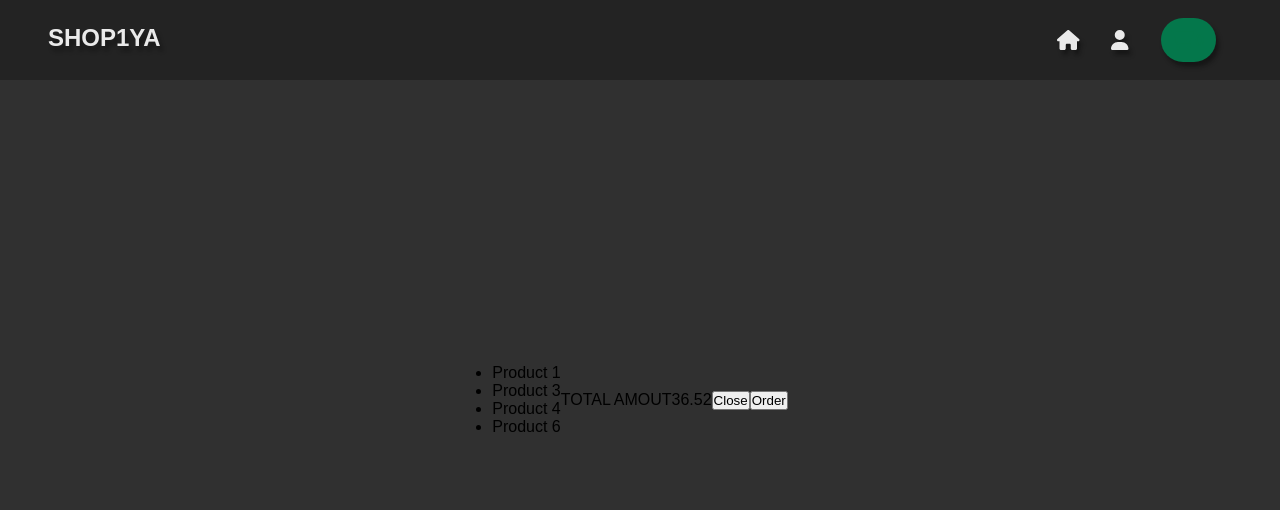
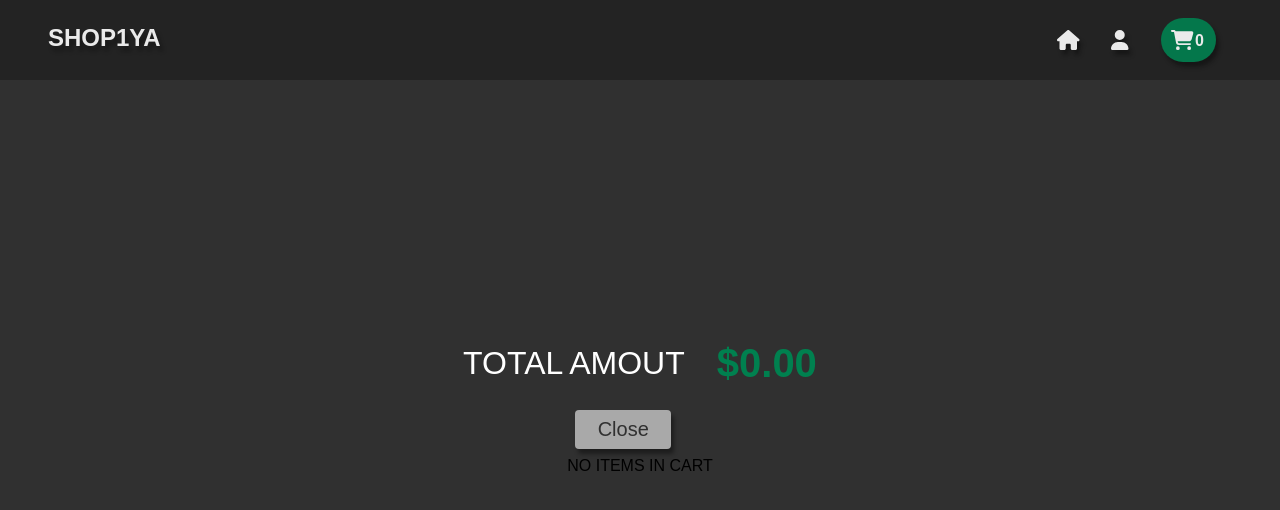
Before and after one commit to vanjaandrejic/shop1ya, a React (Vite) app: page /cart in a window 1280 px wide. Shown: the top 510 px of the page. Built offline with nearby package versions, Linux system fonts and the light colour scheme.

Commit message:
cart design

```diff
--- a/src/components/Cart/Cart.jsx
+++ b/src/components/Cart/Cart.jsx
@@ -1,36 +1,31 @@
 import React from "react";
+import { useContext } from "react";
 import classes from "./Cart.module.css";
+import CartContext from "../../store/cart-context";
+import CartItem from "./CartItem";
 
 const Cart = (props) => {
+  const cartCtx = useContext(CartContext);
+
+  const totalAmount = cartCtx.totalAmount.toFixed(2);
+
+  const hasItems = cartCtx.items.length > 0;
+
+  const cartItemRemoveHandler = (id) => {};
+
+  const cartItemAddHandler = (item) => {};
+
   const cartItems = (
     <ul className={classes.cartitems}>
-      {[
-        {
-          id: 1,
-          name: "Product 1",
-          title: "This is product 1 title",
-          price: 10.0,
-        },
-        {
-          id: 3,
-          name: "Product 3",
-          title: "This is product 3 title",
-          price: 12.0,
-        },
-        {
-          id: 4,
-          name: "Product 4",
-          title: "This is product 4 title",
-          price: 13.0,
-        },
-        {
-          id: 6,
-          name: "Product 6",
-          title: "This is product 6 title",
-          price: 15.0,
-        },
-      ].map((item) => (
-        <li>{item.name}</li>
+      {cartCtx.items.map((item) => (
+        <CartItem
+          key={item.id}
+          name={item.name}
+          amount={item.amount}
+          price={item.price}
+          onRemove={cartItemRemoveHandler}
+          onAdd={cartItemAddHandler}
+        />
       ))}
     </ul>
   );
@@ -40,11 +35,11 @@ const Cart = (props) => {
       {cartItems}
       <div className={classes.total}>
         <span>TOTAL AMOUT</span>
-        <span>36.52</span>
+        <span>${totalAmount}</span>
       </div>
       <div className={classes.actions}>
         <button>Close</button>
-        <button>Order</button>
+        {hasItems ? <button>Order</button> : <p>NO ITEMS IN CART</p>}
       </div>
     </div>
   );
--- a/src/components/Cart/Cart.module.css
+++ b/src/components/Cart/Cart.module.css
@@ -1,7 +1,46 @@
 .main {
   display: flex;
+  flex-direction: column;
   align-items: center;
   justify-content: center;
   background-color: #303030;
   height: 100vh;
 }
+
+.total {
+  color: white;
+  display: flex;
+  font-size: 2rem;
+  justify-content: center;
+  align-items: center;
+  padding: 1rem;
+}
+
+.total span {
+  padding: 0 1rem;
+}
+
+.total span:nth-child(2) {
+  color: rgb(0, 128, 79);
+  font-weight: bold;
+  font-size: 2.5rem;
+}
+
+.actions button {
+  padding: 0.5rem;
+  width: 6rem;
+  margin: 0.5rem 0.5rem;
+  text-align: center;
+  background-color: rgb(0, 128, 79);
+  color: white;
+  border: none;
+  border-radius: 4px;
+  font-size: 20px;
+  cursor: pointer;
+  filter: drop-shadow(3px 5px 2px rgb(0 0 0 / 0.4));
+}
+
+.actions button:nth-child(1) {
+  background-color: darkgray;
+  color: #303030;
+}
--- /dev/null
+++ b/src/components/Cart/CartItem.jsx
@@ -0,0 +1,21 @@
+import React from "react";
+import classes from "./CartItem.module.css";
+
+const CartItem = (props) => {
+  const price = props.price.toFixed(2);
+  return (
+    <div className={classes.container}>
+      <h1 className={classes.name}>{props.name}</h1>
+      <div className={classes.summary}>
+        <span className={classes.amount}>x{props.amount}</span>
+        <span className={classes.price}> ${price} </span>
+      </div>
+      <div className={classes.actions}>
+        <button>-</button>
+        <button>+</button>
+      </div>
+    </div>
+  );
+};
+
+export default CartItem;
--- /dev/null
+++ b/src/components/Cart/CartItem.module.css
@@ -0,0 +1,39 @@
+.container {
+  display: flex;
+  flex-direction: row;
+  border-radius: 4px;
+  background-color: #242424;
+  padding: 1.2rem;
+  margin: 1rem;
+  color: white;
+  filter: drop-shadow(3px 5px 2px rgb(0 0 0 / 0.4));
+}
+
+.summary {
+  margin: auto;
+  padding: 0 1.2rem;
+  font-size: 1.6rem;
+}
+
+.price {
+  color: rgb(0, 128, 79);
+  filter: drop-shadow(3px 5px 2px rgb(0 0 0 / 0.4));
+}
+
+.actions {
+  margin: auto;
+}
+
+.actions button {
+  padding: 0.5rem;
+  width: 2rem;
+  margin: 0 0.5rem;
+  text-align: center;
+  background-color: rgb(0, 128, 79);
+  color: white;
+  border: none;
+  border-radius: 4px;
+  font-size: 20px;
+  cursor: pointer;
+  filter: drop-shadow(3px 5px 2px rgb(0 0 0 / 0.4));
+}
--- a/src/components/Layout/Button.jsx
+++ b/src/components/Layout/Button.jsx
@@ -1,10 +1,12 @@
-import React from 'react'
-import classes from './Button.module.css'
+import React from "react";
+import classes from "./Button.module.css";
 
 const Button = (props) => {
   return (
-    <button className={classes.button}>{props.text}</button>
-  )
-}
+    <button onClick={props.onAdd} className={classes.button}>
+      {props.text}
+    </button>
+  );
+};
 
-export default Button
+export default Button;
--- a/src/components/Layout/Home.module.css
+++ b/src/components/Layout/Home.module.css
@@ -26,6 +26,7 @@
 
 .text h1:hover {
   animation: float 1s ease-in-out;
+  cursor: pointer;
 }
 
 .text h4 {
--- a/src/components/Layout/Navigation.jsx
+++ b/src/components/Layout/Navigation.jsx
@@ -2,11 +2,7 @@ import React from "react";
 import classes from "./Navigation.module.css";
 import { NavLink } from "react-router-dom";
 import { FontAwesomeIcon } from "@fortawesome/react-fontawesome";
-import {
-  faCartShopping,
-  faHomeAlt,
-  faUser,
-} from "@fortawesome/free-solid-svg-icons";
+import { faHomeAlt, faUser } from "@fortawesome/free-solid-svg-icons";
 import CartButton from "./CartButton";
 
 const Navigation = () => {
@@ -38,12 +34,7 @@ const Navigation = () => {
             </NavLink>
           </li>
           <li>
-            <NavLink
-              to="/cart"
-              className={({ isActive }) =>
-                isActive ? classes.active : undefined
-              }
-            >
+            <NavLink to="/cart">
               <CartButton />
             </NavLink>
           </li>
--- a/src/components/Shop/Product.jsx
+++ b/src/components/Shop/Product.jsx
@@ -49,7 +49,7 @@ const Product = (props) => {
         step="1"
         defaultValue="1"
       />
-      <Button onClick={addHandler} text="+Add" />
+      <Button onAdd={addHandler} text="+Add" />
       {!amountIsValid && <p>Please enter a valid amount!</p>}
     </div>
   );
--- a/src/store/CartProvider.jsx
+++ b/src/store/CartProvider.jsx
@@ -16,6 +16,7 @@ const cartReducer = (state, action) => {
       totalAmount: updatedTotalAmount,
     };
   }
+  console.log(defaultCartState);
   return defaultCartState;
 };
 
```
Also changed, not shown: src/components/Layout/CartButton.jsx (+1 -6 lines).
